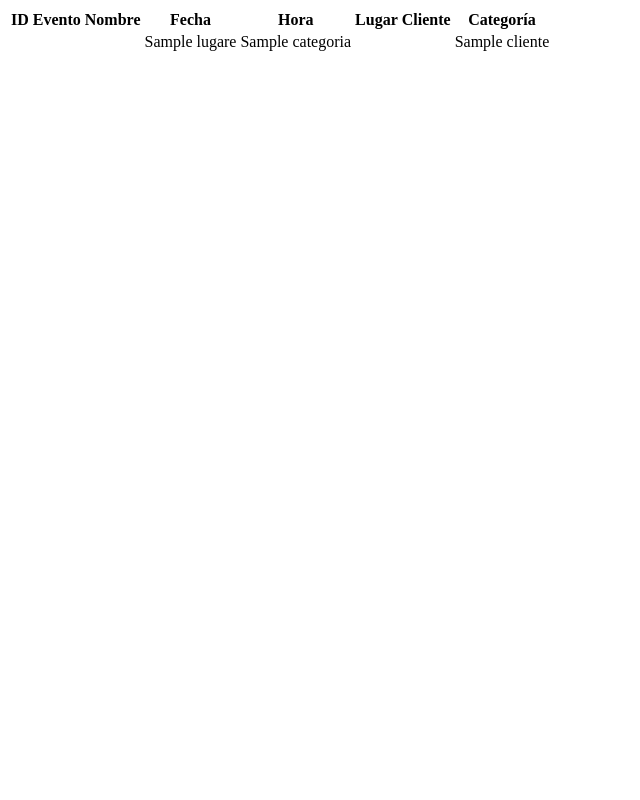
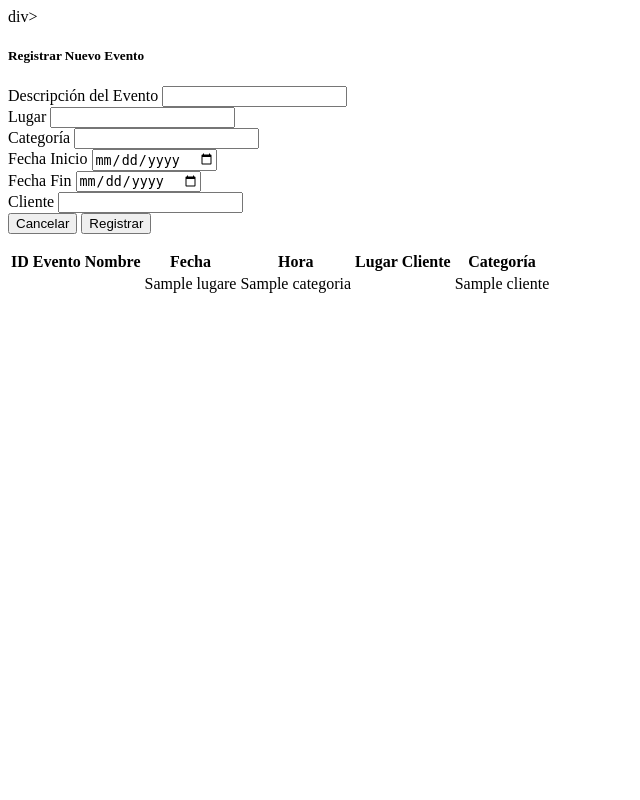
Before and after one commit to Tania2809/Practica1AS, a Flask app: page /eventos in a window 1280 px wide. Shown: the whole page, without its empty margins (0-640 px from the left). Run offline with Flask 3, Linux system fonts and the light colour scheme; tables that the repository leaves empty or names only in its code hold one stand-in row (values such as "Sample post").

Commit message:
Refactor eventos.html to enhance event registration form structure and styling

```diff
--- a/templates/eventos.html
+++ b/templates/eventos.html
@@ -1,3 +1,41 @@
+div>
+  <form method="POST" id="registrar" class="modal-content">
+    <div class="modal-header">
+      <h5 class="modal-title">Registrar Nuevo Evento</h5>
+    </div>
+    <div class="modal-body">
+      <div class="mb-3">
+        <label for="descripcionEvento" class="form-label">Descripción del Evento</label>
+        <input required type="text" class="form-control" id="descripcionEvento" name="descripcionEvento">
+      </div>
+      <div class="mb-3">
+        <label for="nombreLugar" class="form-label">Lugar</label>
+        <input required type="text" class="form-control" id="nombreLugar" name="nombreLugar">
+      </div>
+      <div class="mb-3">
+        <label for="nombreCategoria" class="form-label">Categoría</label>
+        <input required type="text" class="form-control" id="nombreCategoria" name="nombreCategoria">
+      </div>
+      <div class="mb-3">
+        <label for="fechaInicio" class="form-label">Fecha Inicio</label>
+        <input required type="date" class="form-control" id="fechaInicio" name="fechaInicio">
+      </div>
+      <div class="mb-3">
+        <label for="fechaFin" class="form-label">Fecha Fin</label>
+        <input required type="date" class="form-control" id="fechaFin" name="fechaFin">
+      </div>
+      <div class="mb-3">
+        <label for="nombreCliente" class="form-label">Cliente</label>
+        <input required type="text" class="form-control" id="nombreCliente" name="nombreCliente">
+      </div>
+    </div>
+    <div class="modal-footer">
+      <button type="button" class="btn btn-secondary" data-bs-dismiss="modal">Cancelar</button>
+      <button type="submit" class="btn btn-primary">Registrar</button>
+    </div>
+  </form>
+</div>
+
 <div class="table-responsive">
     <table class="table table-sm">
         <thead class="table-active">
```
